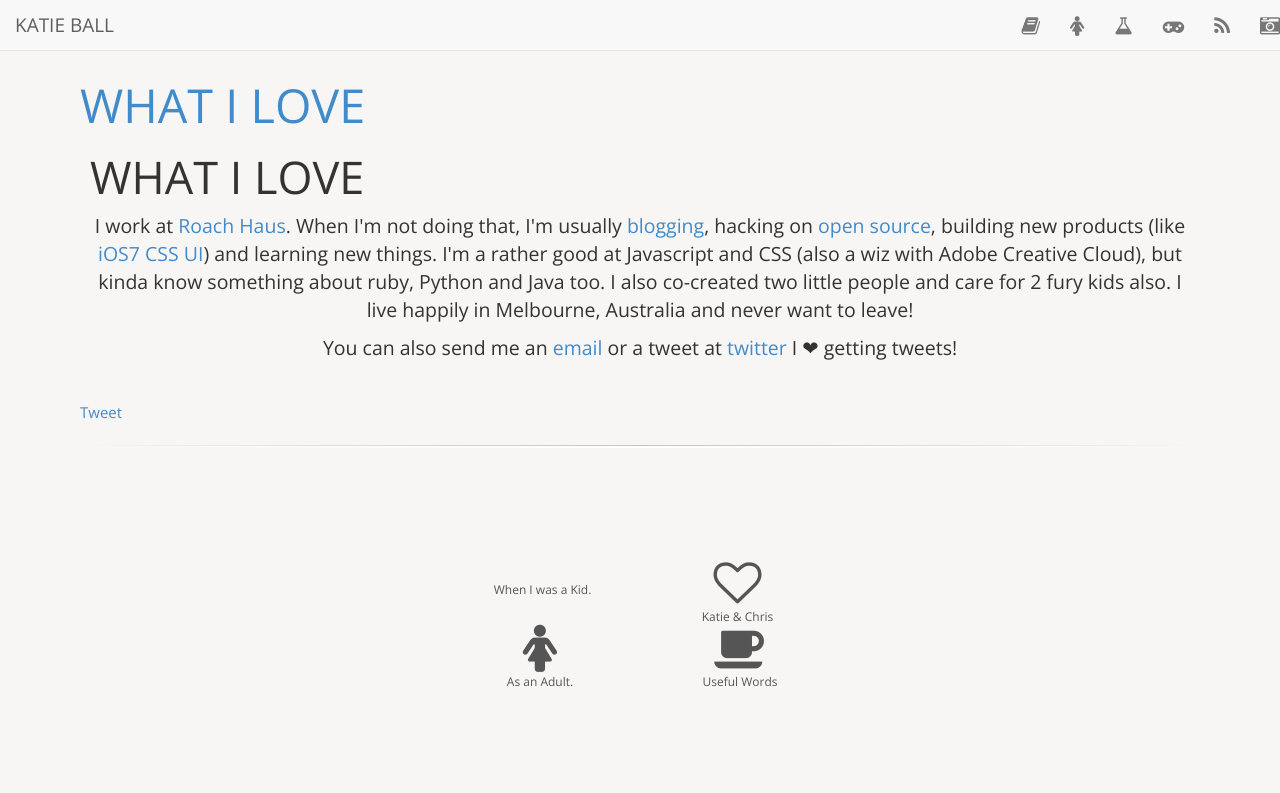
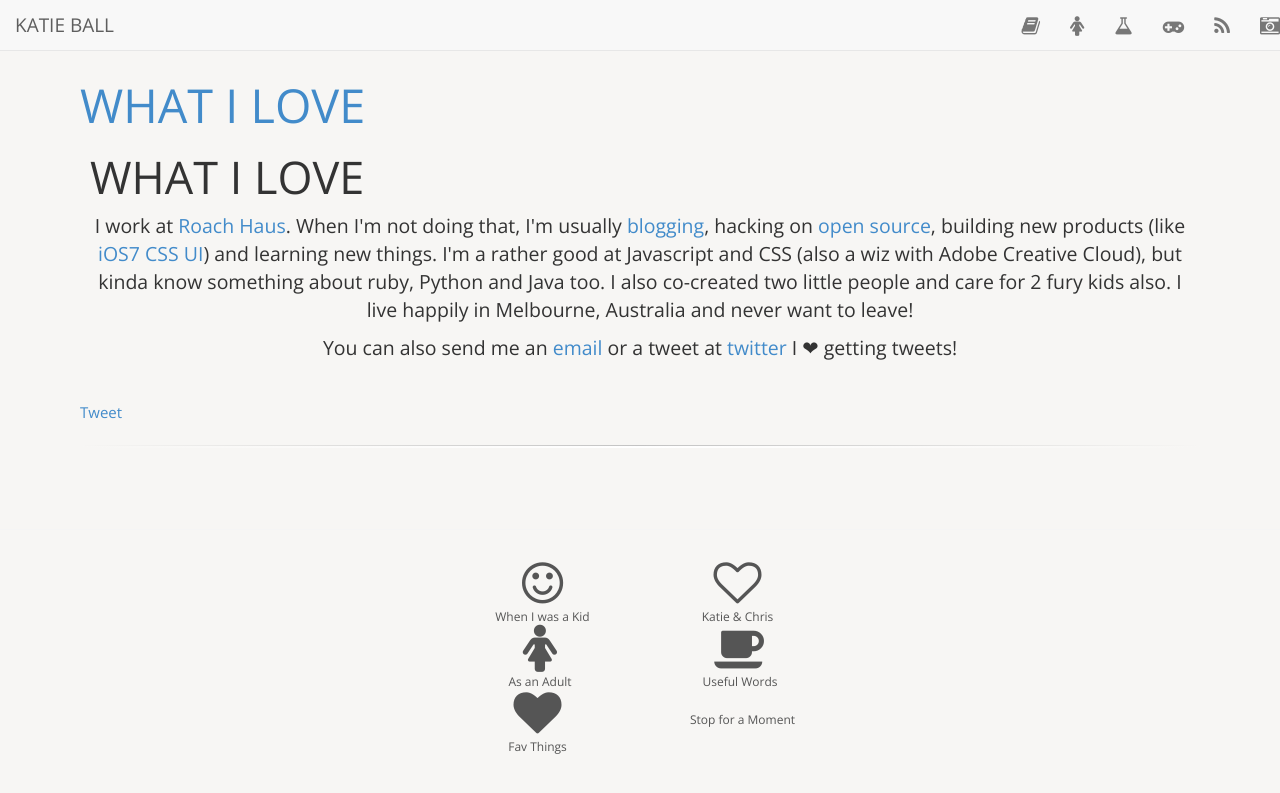
Before and after one commit to roachhd/roachhd.github.io, a Jekyll site: the page built from about/loves/index.html, in a window 1280 px wide. Shown: the top 793 px of the page. Built offline with Jekyll 4.4.1, drawn with Linux system fonts in a browser that asks for light colours; nearby versions of some CDN libraries; Markdown is read by kramdown in place of the engine named in the settings; comment, search, counter and statistics services are not loaded.

Commit message:
Update innerfooter.html

```diff
--- a/_includes/innerfooter.html
+++ b/_includes/innerfooter.html
@@ -4,8 +4,8 @@
       <div class="row">
         <div class="col-lg-2 col-lg-offset-4">
           <a href="/about/me/as-a-kid/index.html">
-            <i class="fa fa-child fa-4x"></i>
-            <div>When I was a Kid.</div>
+            <i class="fa fa-smile-o fa-4x"></i>
+            <div>When I was a Kid</div>
           </a>
         </div>
         <div class="col-lg-2 next">
@@ -20,7 +20,7 @@
         <div class="col-lg-2 col-lg-offset-4">
           <a href="/about/me/as-an-adult/">
             <i class="fa fa-female fa-4x"></i>
-            <div>As an Adult.</div>
+            <div>As an Adult</div>
           </a>
         </div>
         <div class="col-lg-2 next">
@@ -32,6 +32,22 @@
           </a>
         </div>
 
+      <div class="row">
+        <div class="col-lg-2 col-lg-offset-4">
+          <a href="/about/me/loves/">
+            <i class="fa fa-heart fa-4x"></i>
+            <div>Fav Things</div>
+          </a>
+        </div>
+        <div class="col-lg-2 next">
+          <a href="/breathe/">
+            <i class="fa fa-paws fa-4x"></i>
+            <div>
+              Stop for a Moment
+            </div>
+          </a>
+        </div>
+
       </div>
     </div>
   </section>
```
